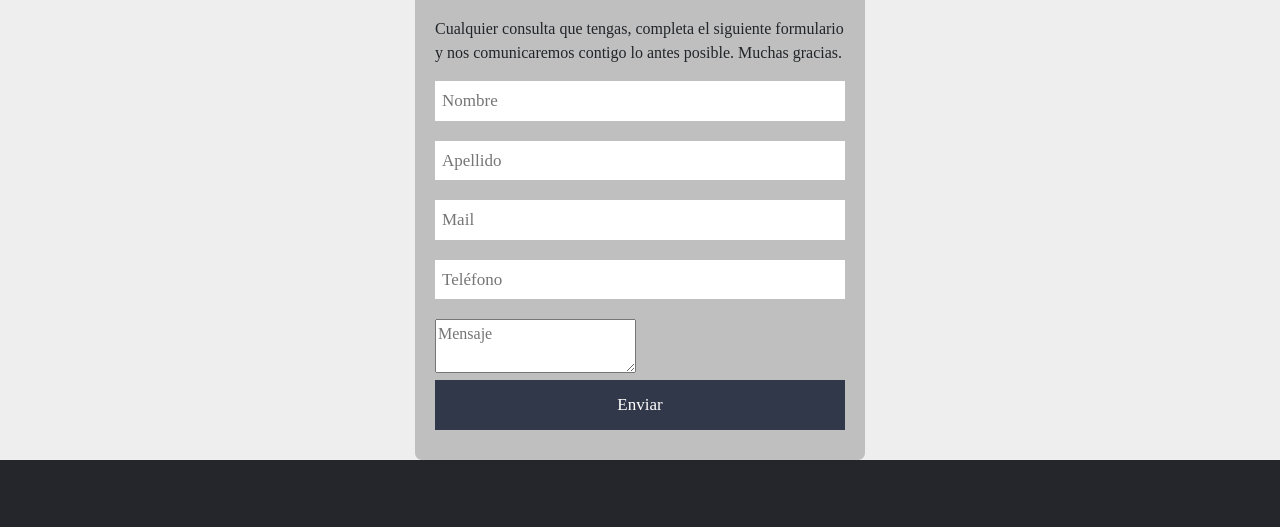
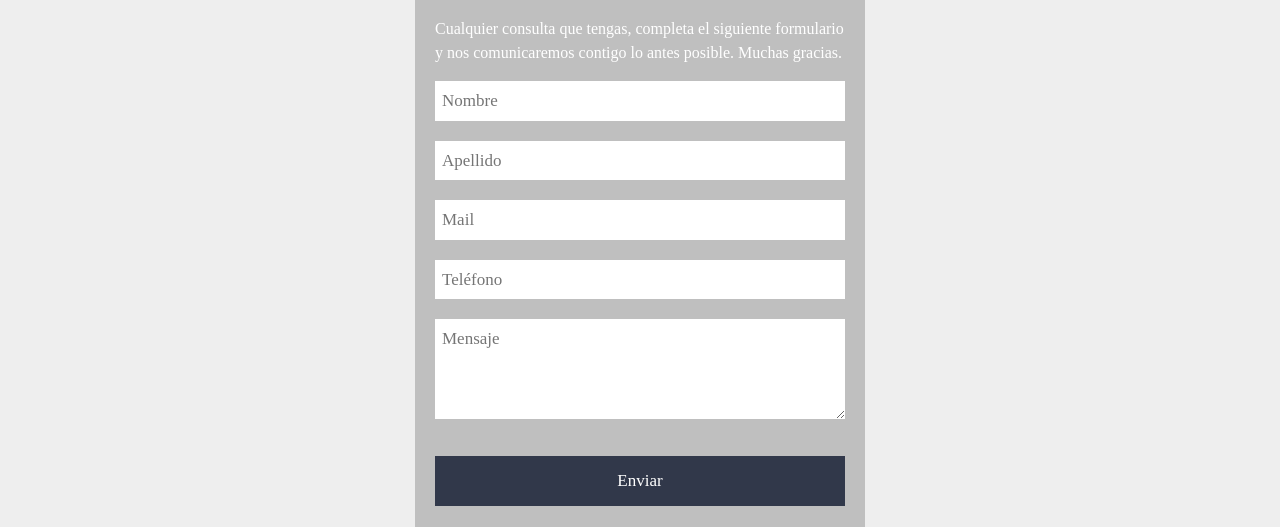
Before and after one commit to AtilioBorda/Empresa-de-tecnolog-a, a website: page pages/contacto.html in a window 1280 px wide. Shown: the part 195-722 px from the top of the page. Drawn offline with nearby package versions, Linux system fonts and the light colour scheme.

Commit message:
anidacion formulario de contacto

```diff
--- a/scss/main.scss
+++ b/scss/main.scss
@@ -313,12 +313,11 @@ body{
       form{
         width: 450px;
         margin: auto;
-        background: rgba(0, 0, 0,0.2);
+        background: rgba(0, 0, 0, 0.2);
         padding: 10px 20px;
         box-sizing: border-box;
         margin-top: 20px;
         border-radius: 7px;
-    }
 
         h2{
           color: #fff;
@@ -328,23 +327,31 @@ body{
           margin-bottom: 20px;
         }
 
-    input, text area{
+        input, textarea{
           width: 100%;
           margin-bottom: 20px;
           padding: 7px;
           font-size: 17px;
           border: none;
+
+          &:last-of-type{
+            margin-bottom: 30px;
+          }
+        }
+
         textarea{
           min-height: 100px;
           max-height: 200px;
           max-width: 100%;
         }
-    }
+
         #button{
           background: #31384a;
           color: #fff;
           padding: 12px;
-    form p{
+        }
+
+        p{
           color: #fff;
         }
       }
```
Also changed, not shown: css/main.css, 1 other file. Lines whose indentation alone changed are shown as unchanged.
